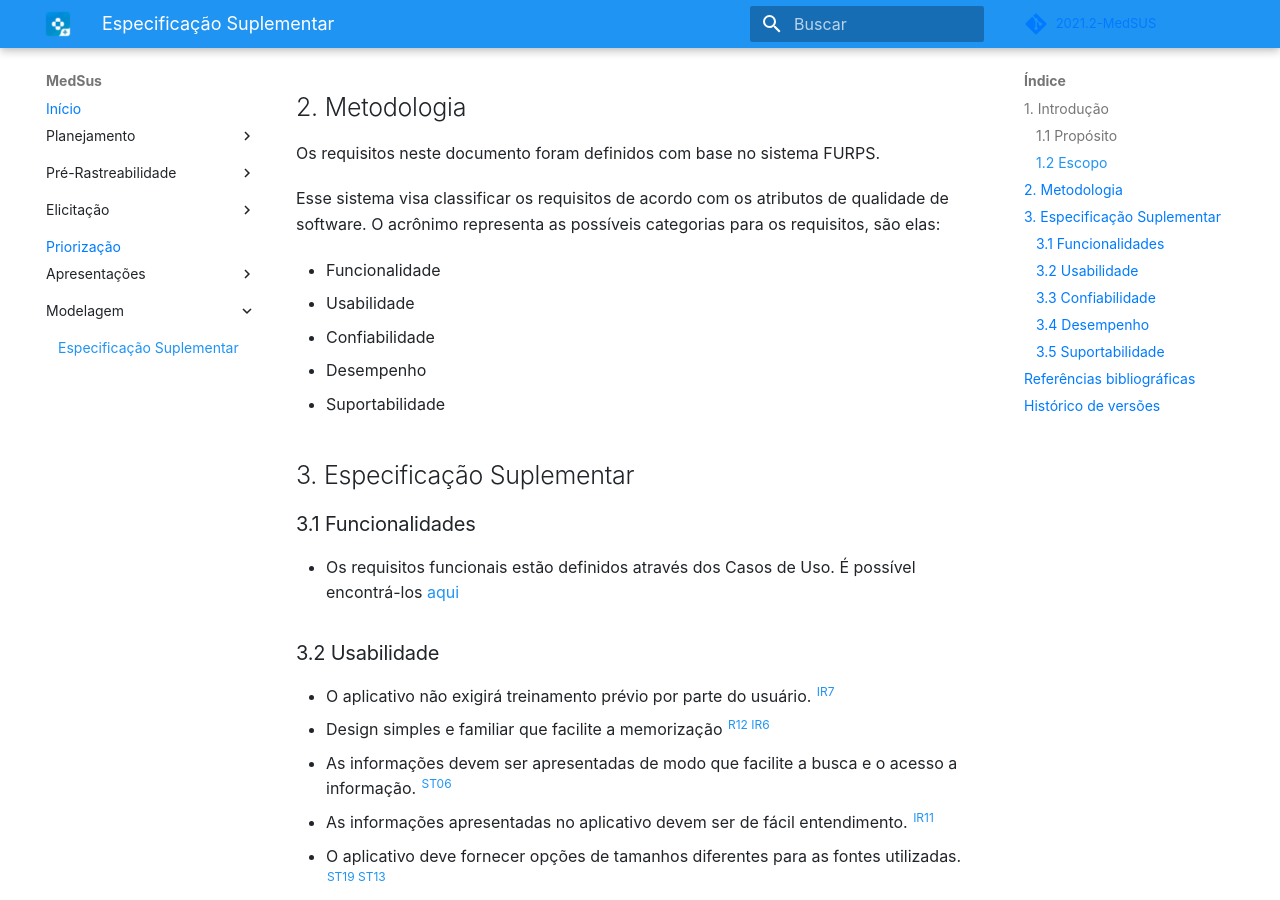
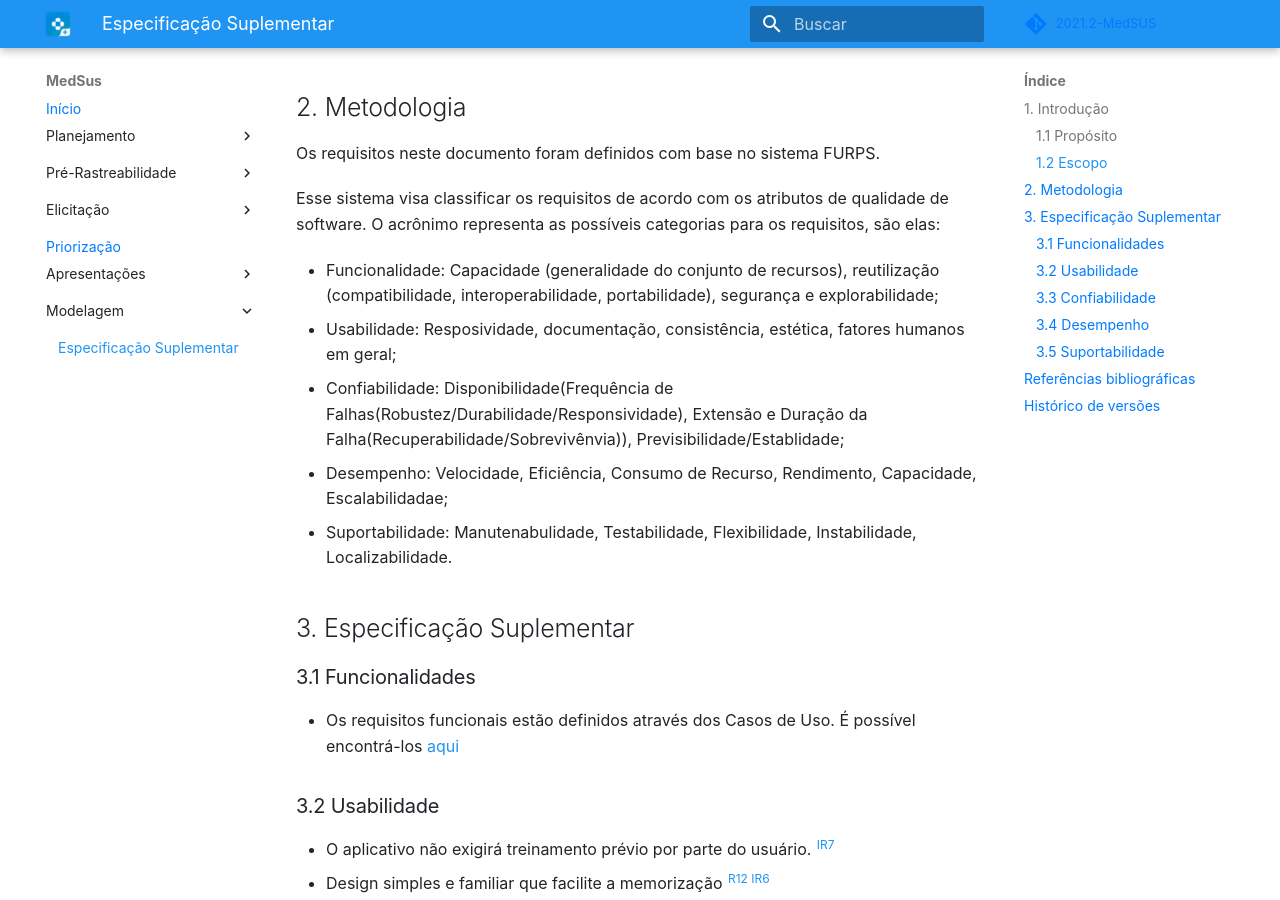
Before and after one commit to Requisitos-de-Software/2021.2-MedSUS, an MkDocs documentation site: the page built from docs/modeling/supplementary_specification.md, in a window 1280 px wide and 900 px high, scrolled down 494 px. Built offline with MkDocs 1.6.1 and Material for MkDocs 9.7.7, drawn with Linux system fonts in a browser that asks for light colours; some web fonts are replaced; comment, search, counter and statistics services are not loaded; some of the changed text lies outside the part shown.

```diff
--- a/docs/modeling/supplementary_specification.md
+++ b/docs/modeling/supplementary_specification.md
@@ -17,11 +17,11 @@ Os requisitos neste documento foram definidos com base no sistema FURPS.
 
 Esse sistema visa classificar os requisitos de acordo com os atributos de qualidade de software. O acrônimo representa as possíveis categorias para os requisitos, são elas:
 
-- Funcionalidade
-- Usabilidade
-- Confiabilidade
-- Desempenho
-- Suportabilidade
+- Funcionalidade: Capacidade (generalidade do conjunto de recursos), reutilização (compatibilidade, interoperabilidade, portabilidade), segurança e explorabilidade;
+- Usabilidade: Resposividade, documentação, consistência, estética, fatores humanos em geral;
+- Confiabilidade: Disponibilidade(Frequência de Falhas(Robustez/Durabilidade/Responsividade), Extensão e Duração da Falha(Recuperabilidade/Sobrevivênvia)), Previsibilidade/Establidade;
+- Desempenho: Velocidade, Eficiência, Consumo de Recurso, Rendimento, Capacidade, Escalabilidadae;
+- Suportabilidade: Manutenabulidade, Testabilidade, Flexibilidade, Instabilidade, Localizabilidade.
 
 ## 3. Especificação Suplementar
 
```
Also changed, not shown: other parts of docs/modeling/supplementary_specification.md (+2 -2 lines).
